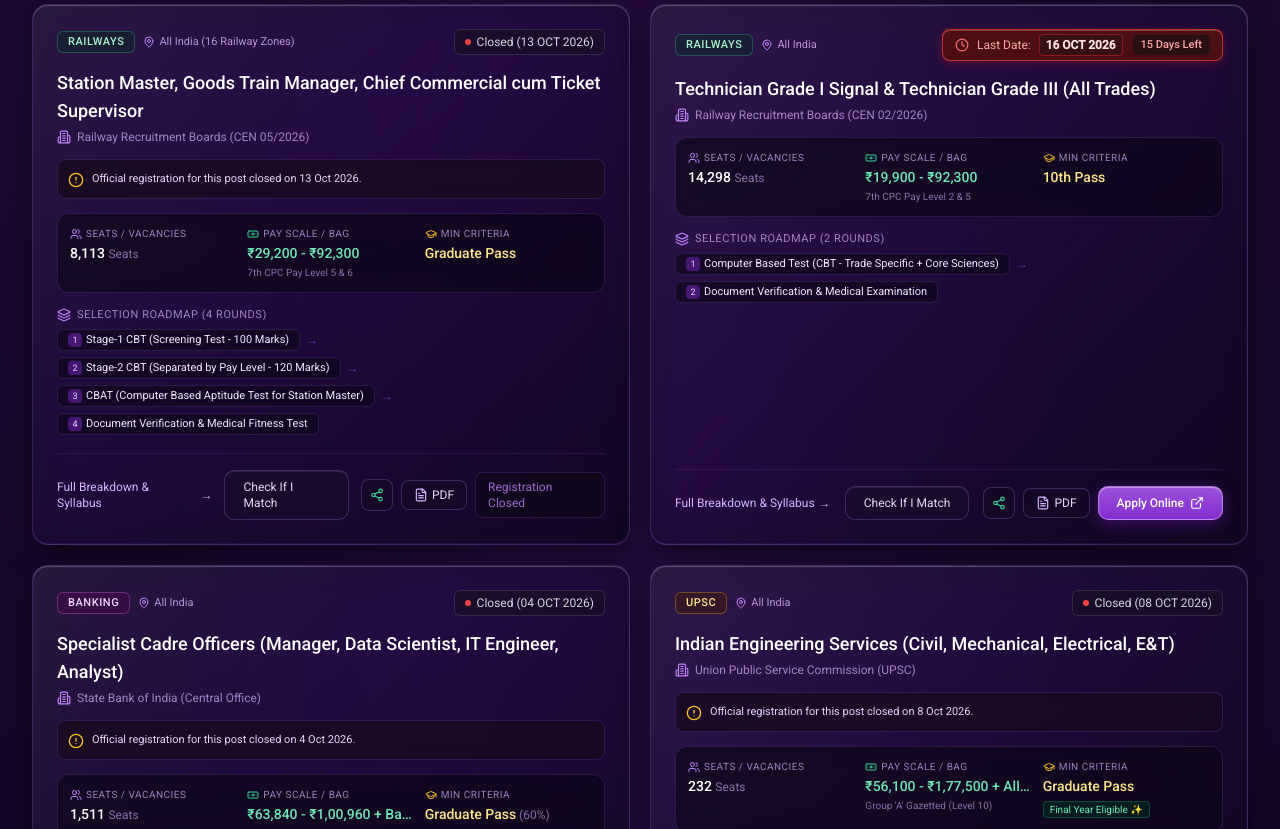
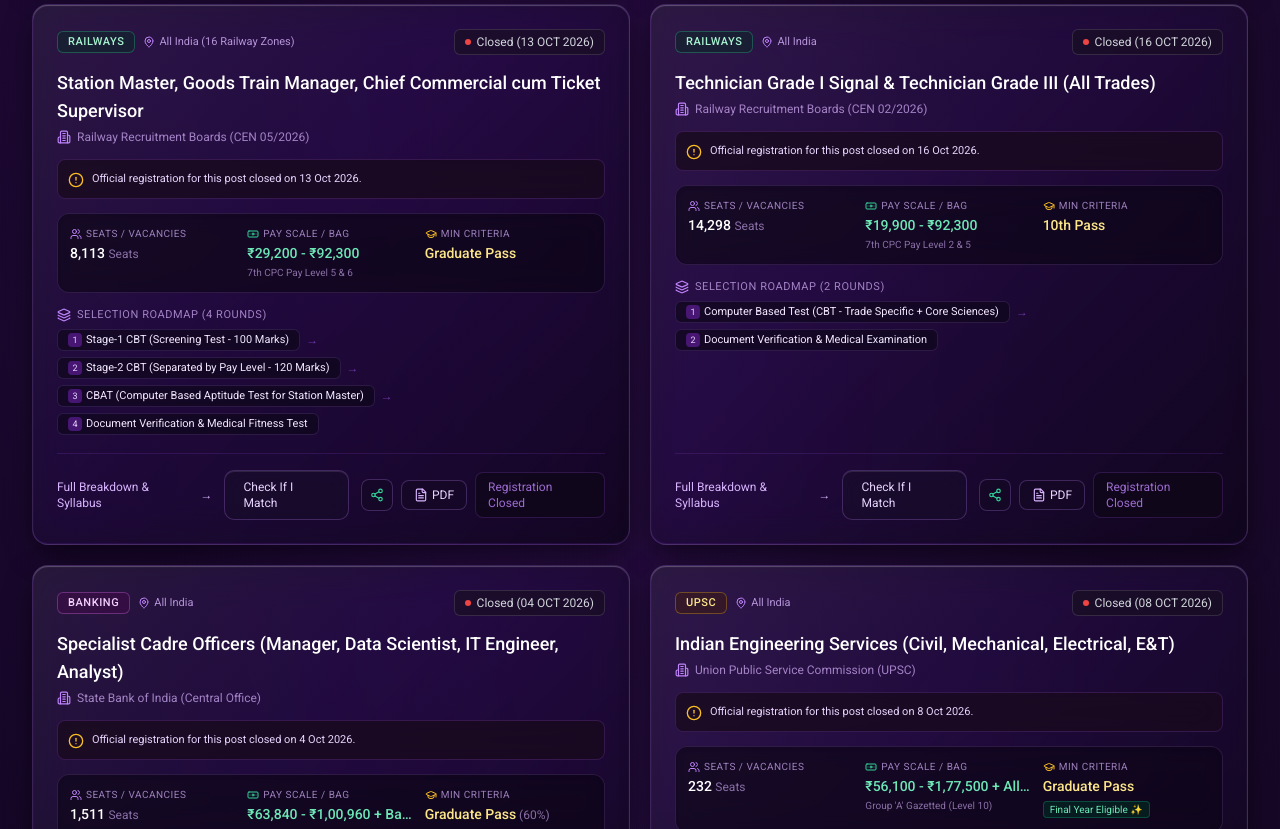
Before and after one commit to theAbhijayChauhan/govt-exam, a Next.js app: page / in a window 1280 px wide. Shown: the part 1320-2149 px from the top of the page. Built offline with nearby package versions, Linux system fonts and the light colour scheme.

Commit message:
chore(jobs): automated daily recruitment sync [skip ci]

```diff
--- a/src/data/jobs.ts
+++ b/src/data/jobs.ts
@@ -165,7 +165,7 @@ export const GOVT_JOBS: JobNotification[] = [
     "payLevel": "7th CPC Pay Level 2 & 5",
     "applicationStartDate": "2026-09-18",
     "lastDate": "2026-10-16",
-    "status": "LIVE",
+    "status": "CLOSED",
     "minQualification": "10th",
     "allowed12thStreams": [
       "Science PCM",
@@ -195,7 +195,8 @@ export const GOVT_JOBS: JobNotification[] = [
     "officialApplyUrl": "https://rrbapply.gov.in",
     "officialPdfUrl": "https://rrbcdg.gov.in/CEN_02_2026_Tech.pdf",
     "summary": "Indian Railways massive technician drive across mechanical, electrical, telecommunication, and signal wings. 10th+ITI, 12th PCM, and Degree eligible.",
-    "featured": true
+    "featured": true,
+    "closedNote": "Official registration for this post closed on 16 Oct 2026."
   },
   {
     "id": "sbi-so-recruitment-2026",
```
